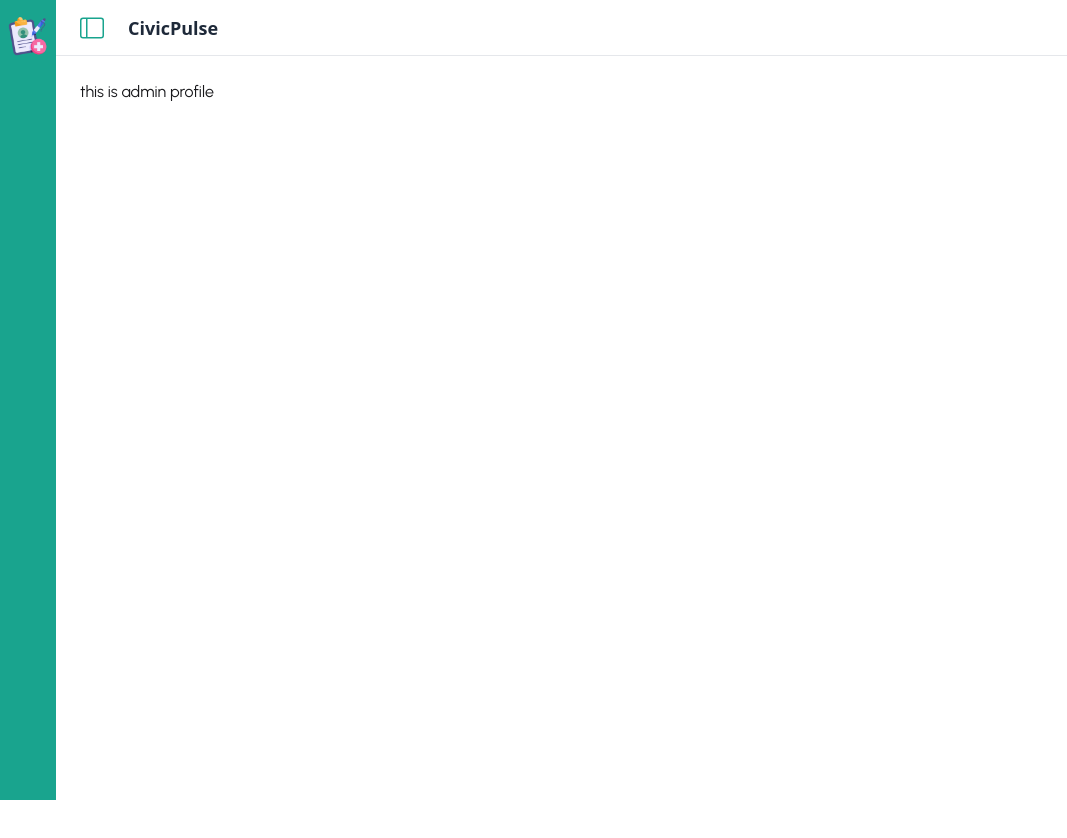
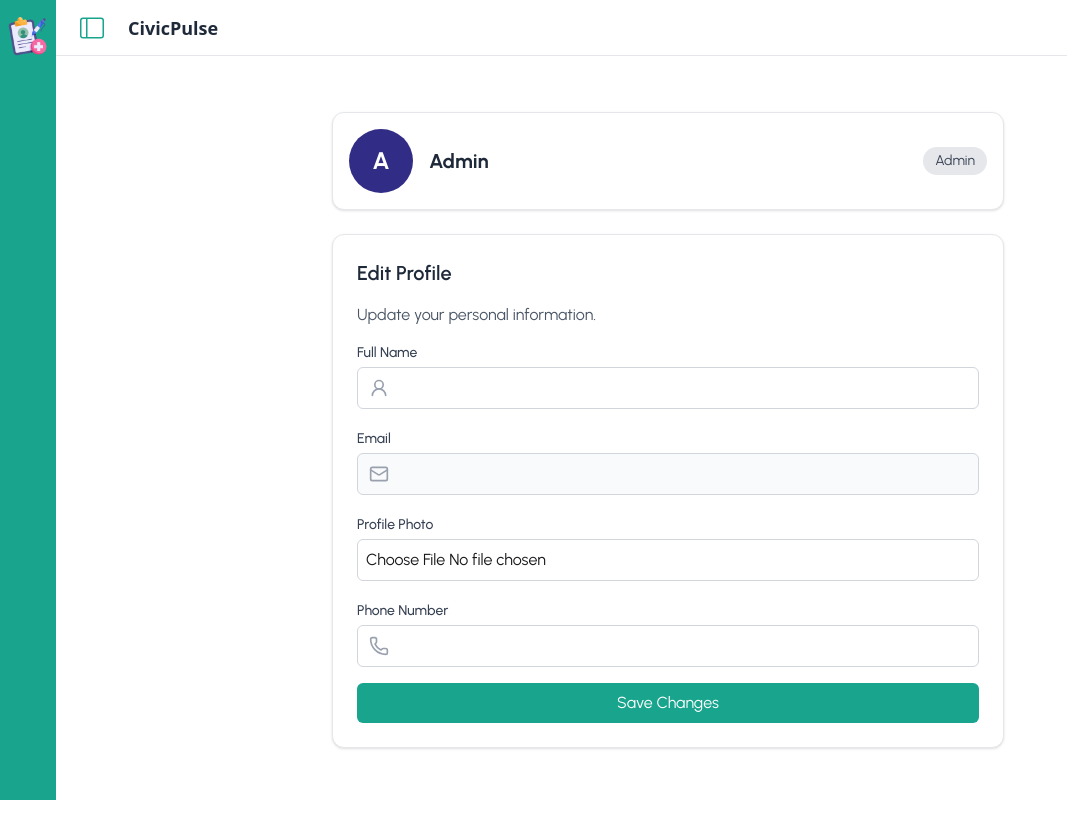
Before and after one commit to sagor280/civicpulse-website-a11, a React (Vite) app: page /dashboard/admin-profile in a window 1280 px wide. Shown: the top 838 px of the page, without its empty margins (0-1067 px from the left). Before the commit the page ends 800 px from the top, so only its background shows below. Built offline with nearby package versions, Linux system fonts and the light colour scheme; no server answers; sample sign-in values are in the browser's storage.

Commit message:
admin profile done

```diff
--- a/src/pages/Common/AdminProfile.jsx
+++ b/src/pages/Common/AdminProfile.jsx
@@ -1,11 +1,199 @@
-import React from 'react';
+import React, { useState } from "react";
+import { Mail, Phone, User2 } from "lucide-react";
+import { useQuery } from "@tanstack/react-query";
+import useAxiosSecure from "../../hooks/useAxiosSecure";
+import LoadingSpinner from "../../Component/LoadingSpinner/LoadingSpinner";
+import toast from "react-hot-toast";
+import { uploadImageToImgbb } from "../../utils/uploadImage";
+import Swal from "sweetalert2";
 
 const AdminProfile = () => {
-    return (
-        <div>
-            <h2>this is admin profile</h2>
+  const axiosSecure = useAxiosSecure();
+  const [loading, setLoading] = useState(false);
+  const [photoFile, setPhotoFile] = useState(null);
+
+  // 🔹 Load admin profile from backend
+  const {
+    data: adminProfile,
+    isLoading,
+    refetch,
+  } = useQuery({
+    queryKey: ["adminProfile"],
+    queryFn: async () => {
+      const res = await axiosSecure.get("/admin/profile");
+      return res.data;
+    },
+  });
+
+  const handlePhotoChange = (e) => setPhotoFile(e.target.files[0]);
+
+
+
+  const handleUpdate = async (e) => {
+    e.preventDefault();
+    const form = e.target;
+    const name = form.name.value;
+    const phone = form.phone.value;
+
+    setLoading(true);
+
+    try {
+      let photoURL = adminProfile?.photoURL || null;
+      if (photoFile) photoURL = await uploadImageToImgbb(photoFile);
+
+      // DB update
+      await axiosSecure.patch(`/users/${adminProfile._id}`, {
+        displayName: name,
+        phone,
+        photoURL,
+      });
+
+      // SweetAlert success
+      Swal.fire({
+        title: "Success!",
+        text: "Profile updated successfully",
+        icon: "success",
+        confirmButtonText: "OK",
+        confirmButtonColor: "#4f46e5",
+      });
+
+      refetch();
+    } catch (err) {
+      console.error(err);
+
+      // SweetAlert error
+      Swal.fire({
+        title: "Error",
+        text: "Something went wrong. Please try again.",
+        icon: "error",
+        confirmButtonText: "OK",
+        confirmButtonColor: "#ef4444",
+      });
+    } finally {
+      setLoading(false);
+    }
+  };
+
+  if (isLoading) return <LoadingSpinner />;
+
+  return (
+    <div className="min-h-screen p-4 md:p-8">
+      <div className="max-w-2xl mx-auto space-y-6">
+
+        <div className="bg-white border border-gray-200 rounded-xl shadow-sm p-4 flex flex-col sm:flex-row items-center gap-4">
+          <div className="w-16 h-16 rounded-full bg-indigo-900 text-white flex items-center justify-center overflow-hidden">
+            {adminProfile?.photoURL ? (
+              <img
+                src={adminProfile.photoURL}
+                alt="Admin"
+                className="w-full h-full object-cover"
+              />
+            ) : (
+              <span className="text-2xl font-bold">
+                {adminProfile?.displayName?.charAt(0) || "A"}
+              </span>
+            )}
+          </div>
+
+          <div className="text-center sm:text-left">
+            <h1 className="text-xl font-bold text-gray-800">
+              {adminProfile?.displayName || "Admin"}
+            </h1>
+            <p className="text-gray-600 break-all">{adminProfile?.email}</p>
+          </div>
+
+          <span className="sm:ml-auto bg-gray-200 text-gray-700 px-3 py-1 rounded-full text-sm capitalize">
+            {adminProfile?.role || "admin"}
+          </span>
         </div>
-    );
+
+
+        <form
+          onSubmit={handleUpdate}
+          className="bg-white border border-gray-200 rounded-xl shadow-sm p-6 space-y-4"
+        >
+          <h2 className="text-xl font-semibold text-gray-800">Edit Profile</h2>
+          <p className="text-gray-600">Update your personal information.</p>
+
+          <div className="space-y-5">
+            {/* Name */}
+            <div>
+              <label className="block text-sm font-medium text-gray-700">
+                Full Name
+              </label>
+              <div className="mt-1 relative">
+                <input
+                  type="text"
+                  name="name"
+                  defaultValue={adminProfile?.displayName}
+                  className="block w-full border border-gray-300 rounded-md p-2 pl-10"
+                />
+                <User2 className="absolute left-3 top-1/2 -translate-y-1/2 h-5 w-5 text-gray-400" />
+              </div>
+            </div>
+
+            {/* Email */}
+            <div>
+              <label className="block text-sm font-medium text-gray-700">
+                Email
+              </label>
+              <div className="mt-1 relative">
+                <input
+                  type="email"
+                  value={adminProfile?.email || ""}
+                  readOnly
+                  className="block w-full border border-gray-300 rounded-md p-2 pl-10 bg-gray-50"
+                />
+                <Mail className="absolute left-3 top-1/2 -translate-y-1/2 h-5 w-5 text-gray-400" />
+              </div>
+            </div>
+
+            {/* Image Upload */}
+            <div>
+              <label className="block text-sm font-medium text-gray-700">
+                Profile Photo
+              </label>
+              <div className="mt-1 flex items-center gap-3">
+                <input
+                  type="file"
+                  accept="image/*"
+                  onChange={handlePhotoChange}
+                  className="block w-full border border-gray-300 rounded-md p-2"
+                />
+                {photoFile && (
+                  <span className="text-gray-500">{photoFile.name}</span>
+                )}
+              </div>
+            </div>
+
+            {/* Phone */}
+            <div>
+              <label className="block text-sm font-medium text-gray-700">
+                Phone Number
+              </label>
+              <div className="mt-1 relative">
+                <input
+                  type="text"
+                  name="phone"
+                  defaultValue={adminProfile?.phone || ""}
+                  className="block w-full border border-gray-300 rounded-md p-2 pl-10"
+                />
+                <Phone className="absolute left-3 top-1/2 -translate-y-1/2 h-5 w-5 text-gray-400" />
+              </div>
+            </div>
+          </div>
+
+          <button
+            disabled={loading}
+            type="submit"
+            className="w-full bg-primary text-white py-2 px-4 rounded-md"
+          >
+            {loading ? "Saving..." : "Save Changes"}
+          </button>
+        </form>
+      </div>
+    </div>
+  );
 };
 
 export default AdminProfile;
```
